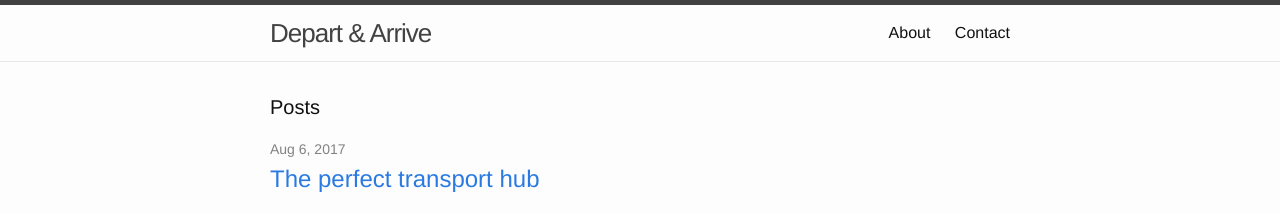
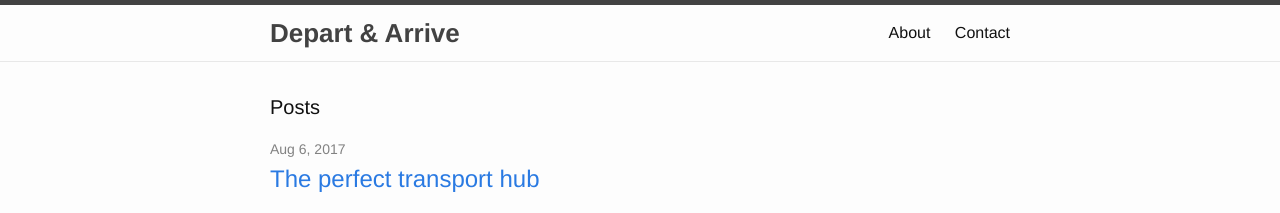
Before and after one commit to departandarrive/2017, a Jekyll site: the page built from index.html, in a window 1280 px wide. Shown: the top 213 px of the page. Built offline with Jekyll 4.4.1, drawn with Linux system fonts in a browser that asks for light colours.

Commit message:
Update _layout.scss

```diff
--- a/_sass/_layout.scss
+++ b/_sass/_layout.scss
@@ -12,9 +12,9 @@
 
 .site-title {
     font-size: 26px;
-    font-weight: 300;
+    font-weight: 900;
     line-height: 56px;
-    letter-spacing: -1px;
+    letter-spacing: 0px;
     margin-bottom: 0;
     float: left;
 
```
